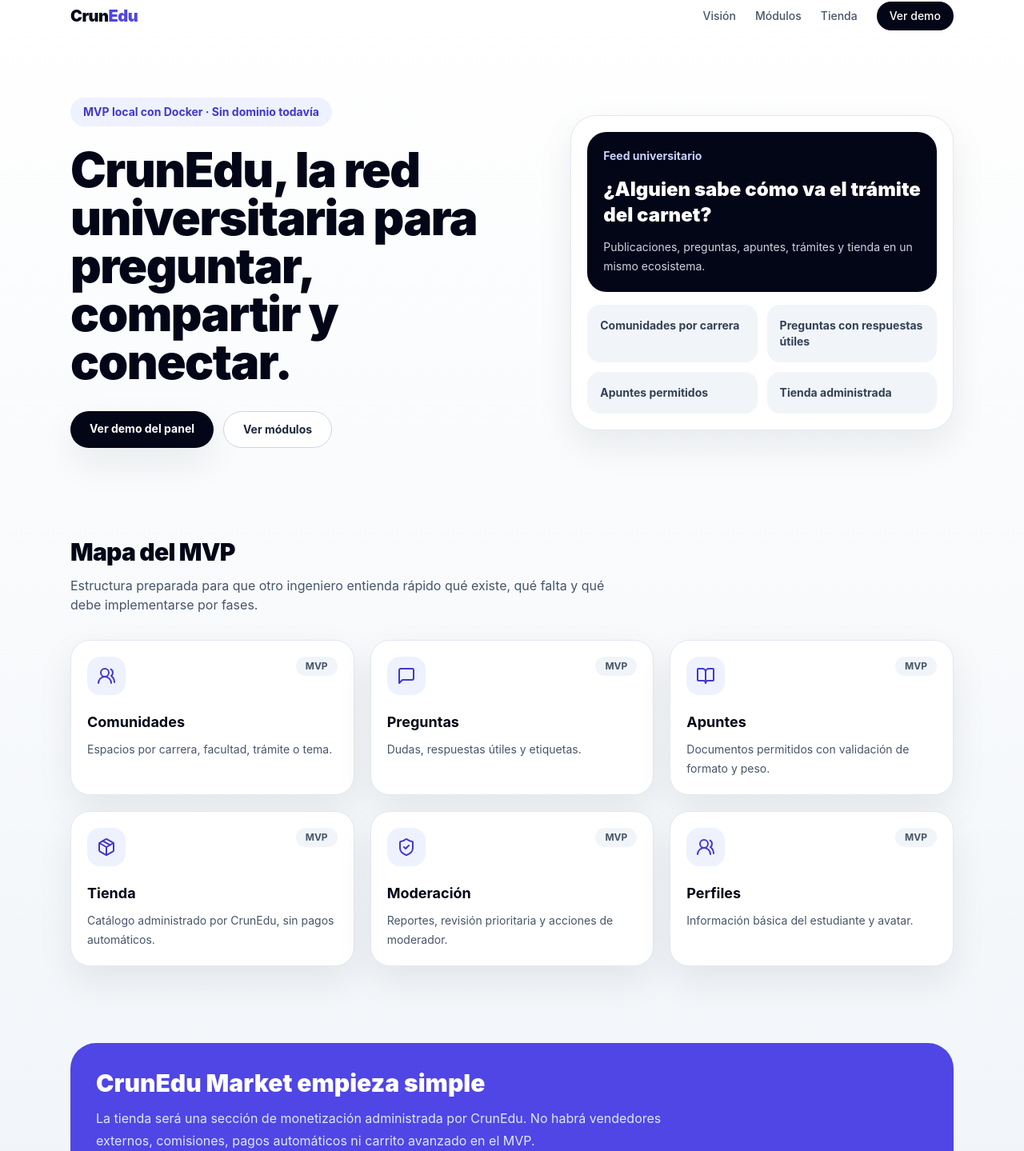
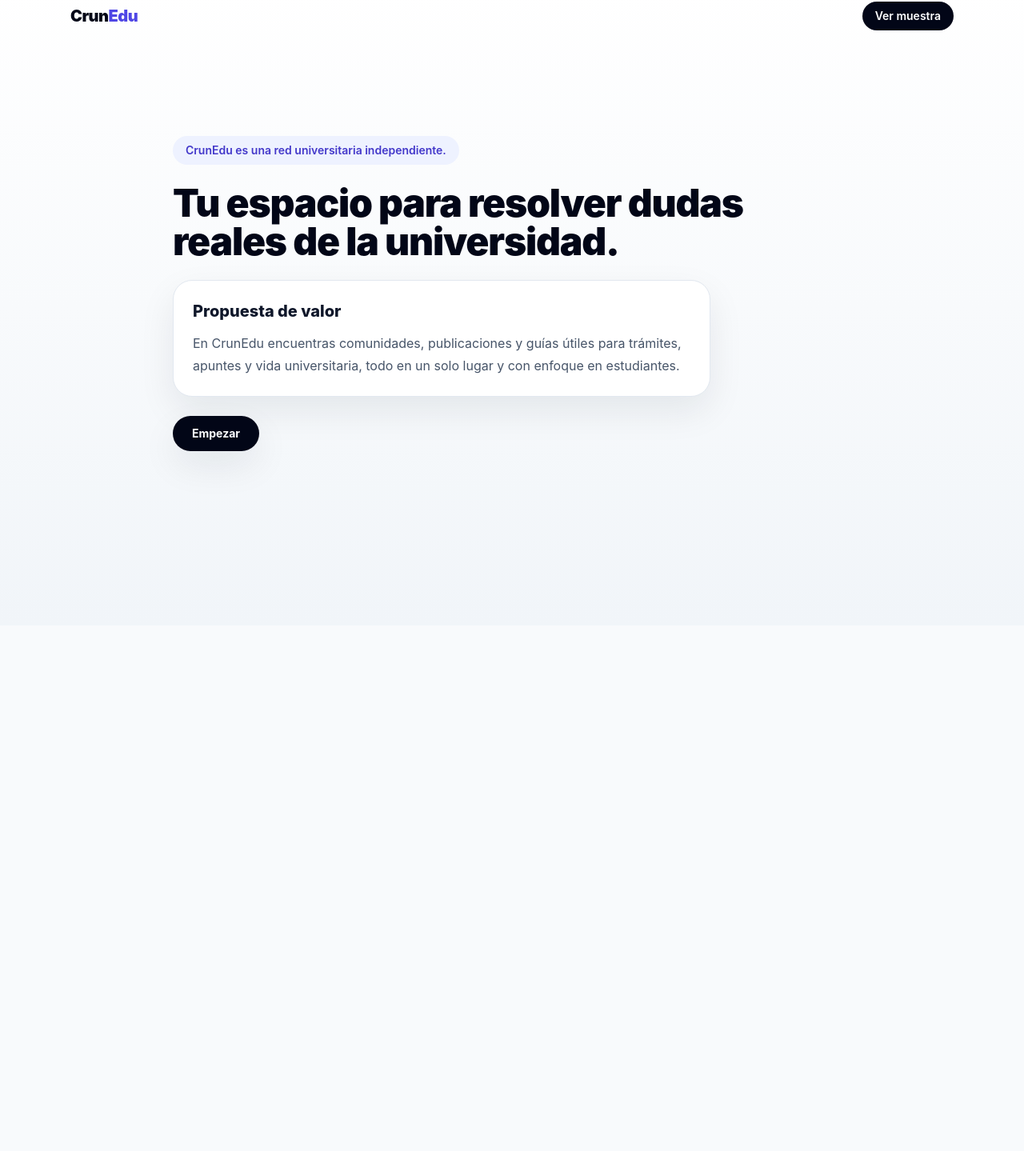
Before and after one commit to RoggerMS/crunedu, a Next.js app in the folder apps/web/: page / in a window 1280 px wide. Shown: the part 18-1457 px from the top of the page at 80% size. After the commit the page ends 800 px from the top, so only its background shows below. Built offline with nearby package versions, Linux system fonts and the light colour scheme.

Commit message:
Simplify landing page content and CTA

```diff
--- a/apps/web/src/app/page.tsx
+++ b/apps/web/src/app/page.tsx
@@ -1,68 +1,29 @@
-import { APP_TAGLINE } from "@crunedu/shared";
-import { BookOpen, MessageSquare, Package, ShieldCheck, UsersRound } from "lucide-react";
 import Link from "next/link";
 import { LandingHeader } from "@/components/landing-header";
-import { ModuleCard } from "@/components/module-card";
 
 export default function HomePage() {
   return (
     <main className="min-h-screen bg-gradient-to-b from-white to-slate-100">
       <LandingHeader />
-      <section className="mx-auto grid max-w-6xl items-center gap-10 px-6 py-16 lg:grid-cols-[1.1fr_0.9fr]">
-        <div>
-          <div className="inline-flex rounded-full bg-indigo-50 px-4 py-2 text-sm font-bold text-indigo-700">
-            MVP local con Docker · Sin dominio todavía
-          </div>
-          <h1 className="mt-6 text-5xl font-black leading-tight tracking-tight text-slate-950 md:text-6xl">
-            CrunEdu, la red universitaria para preguntar, compartir y conectar.
-          </h1>
-          <p className="mt-6 max-w-2xl text-lg leading-8 text-slate-600">{APP_TAGLINE}</p>
-          <div className="mt-8 flex flex-wrap gap-3">
-            <Link href="/app" className="rounded-full bg-slate-950 px-6 py-3 text-sm font-bold text-white shadow-soft">
-              Ver demo del panel
-            </Link>
-            <a href="#modulos" className="rounded-full border border-slate-300 bg-white px-6 py-3 text-sm font-bold text-slate-800">
-              Ver módulos
-            </a>
-          </div>
+
+      <section className="mx-auto flex max-w-4xl flex-col items-start gap-6 px-6 py-20 md:py-28">
+        <p className="rounded-full bg-indigo-50 px-4 py-2 text-sm font-semibold text-indigo-700">CrunEdu es una red universitaria independiente.</p>
+
+        <h1 className="text-4xl font-black leading-tight tracking-tight text-slate-950 md:text-5xl">
+          Tu espacio para resolver dudas reales de la universidad.
+        </h1>
+
+        <div className="max-w-2xl rounded-3xl border border-slate-200 bg-white p-6 shadow-soft">
+          <h2 className="text-xl font-extrabold text-slate-900">Propuesta de valor</h2>
+          <p className="mt-3 leading-7 text-slate-600">
+            En CrunEdu encuentras comunidades, publicaciones y guías útiles para trámites, apuntes y vida universitaria,
+            todo en un solo lugar y con enfoque en estudiantes.
+          </p>
         </div>
-        <div className="rounded-[2rem] border border-slate-200 bg-white p-5 shadow-soft">
-          <div className="rounded-[1.5rem] bg-slate-950 p-5 text-white">
-            <p className="text-sm font-bold text-indigo-200">Feed universitario</p>
-            <h2 className="mt-4 text-2xl font-black">¿Alguien sabe cómo va el trámite del carnet?</h2>
-            <p className="mt-3 text-sm leading-6 text-slate-300">Publicaciones, preguntas, apuntes, trámites y tienda en un mismo ecosistema.</p>
-          </div>
-          <div className="mt-4 grid gap-3 sm:grid-cols-2">
-            {[
-              "Comunidades por carrera",
-              "Preguntas con respuestas útiles",
-              "Apuntes permitidos",
-              "Tienda administrada",
-            ].map((item) => (
-              <div key={item} className="rounded-2xl bg-slate-100 p-4 text-sm font-bold text-slate-700">{item}</div>
-            ))}
-          </div>
-        </div>
-      </section>
 
-      <section id="modulos" className="mx-auto max-w-6xl px-6 py-12">
-        <h2 className="text-3xl font-black tracking-tight text-slate-950">Mapa del MVP</h2>
-        <p className="mt-3 max-w-2xl text-slate-600">Estructura preparada para que otro ingeniero entienda rápido qué existe, qué falta y qué debe implementarse por fases.</p>
-        <div className="mt-8 grid gap-5 md:grid-cols-2 lg:grid-cols-3">
-          <ModuleCard icon={<UsersRound />} title="Comunidades" description="Espacios por carrera, facultad, trámite o tema." />
-          <ModuleCard icon={<MessageSquare />} title="Preguntas" description="Dudas, respuestas útiles y etiquetas." />
-          <ModuleCard icon={<BookOpen />} title="Apuntes" description="Documentos permitidos con validación de formato y peso." />
-          <ModuleCard icon={<Package />} title="Tienda" description="Catálogo administrado por CrunEdu, sin pagos automáticos." />
-          <ModuleCard icon={<ShieldCheck />} title="Moderación" description="Reportes, revisión prioritaria y acciones de moderador." />
-          <ModuleCard icon={<UsersRound />} title="Perfiles" description="Información básica del estudiante y avatar." />
-        </div>
-      </section>
-
-      <section id="tienda" className="mx-auto max-w-6xl px-6 py-12">
-        <div className="rounded-[2rem] bg-indigo-600 p-8 text-white">
-          <h2 className="text-3xl font-black">CrunEdu Market empieza simple</h2>
-          <p className="mt-3 max-w-3xl leading-7 text-indigo-100">La tienda será una sección de monetización administrada por CrunEdu. No habrá vendedores externos, comisiones, pagos automáticos ni carrito avanzado en el MVP.</p>
-        </div>
+        <Link href="/app" className="rounded-full bg-slate-950 px-6 py-3 text-sm font-bold text-white shadow-soft">
+          Empezar
+        </Link>
       </section>
     </main>
   );
--- a/apps/web/src/components/landing-header.tsx
+++ b/apps/web/src/components/landing-header.tsx
@@ -6,14 +6,9 @@ export function LandingHeader() {
       <Link href="/" className="text-xl font-black tracking-tight text-slate-950">
         Crun<span className="text-indigo-600">Edu</span>
       </Link>
-      <nav className="hidden items-center gap-6 text-sm font-medium text-slate-600 md:flex">
-        <a href="#vision">Visión</a>
-        <a href="#modulos">Módulos</a>
-        <a href="#tienda">Tienda</a>
-        <Link href="/app" className="rounded-full bg-slate-950 px-4 py-2 text-white">
-          Ver demo
-        </Link>
-      </nav>
+      <Link href="/app" className="rounded-full bg-slate-950 px-4 py-2 text-sm font-semibold text-white">
+        Ver muestra
+      </Link>
     </header>
   );
 }
```
